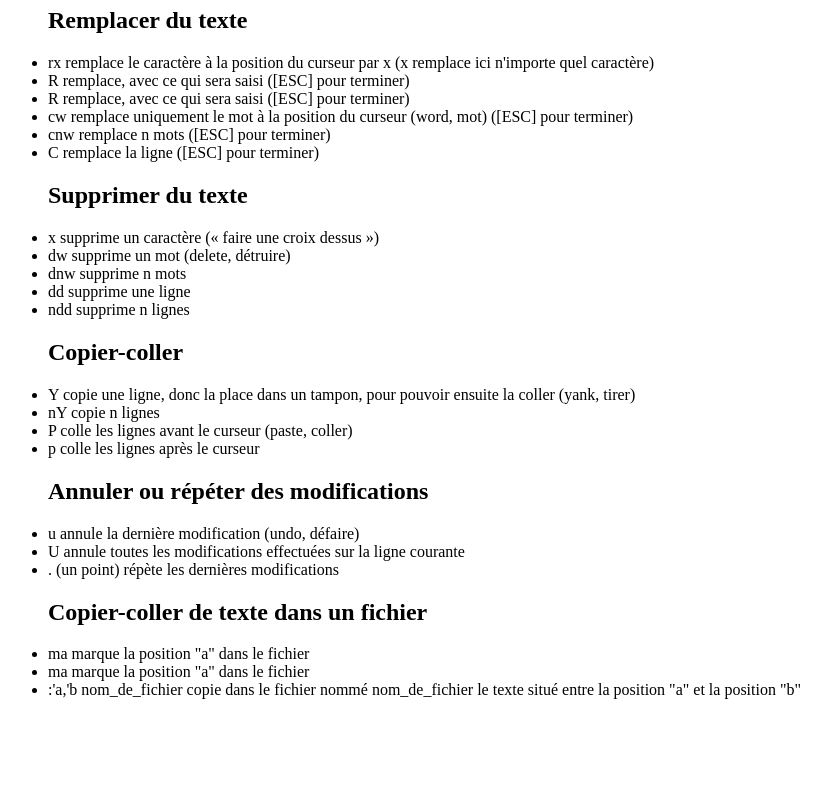
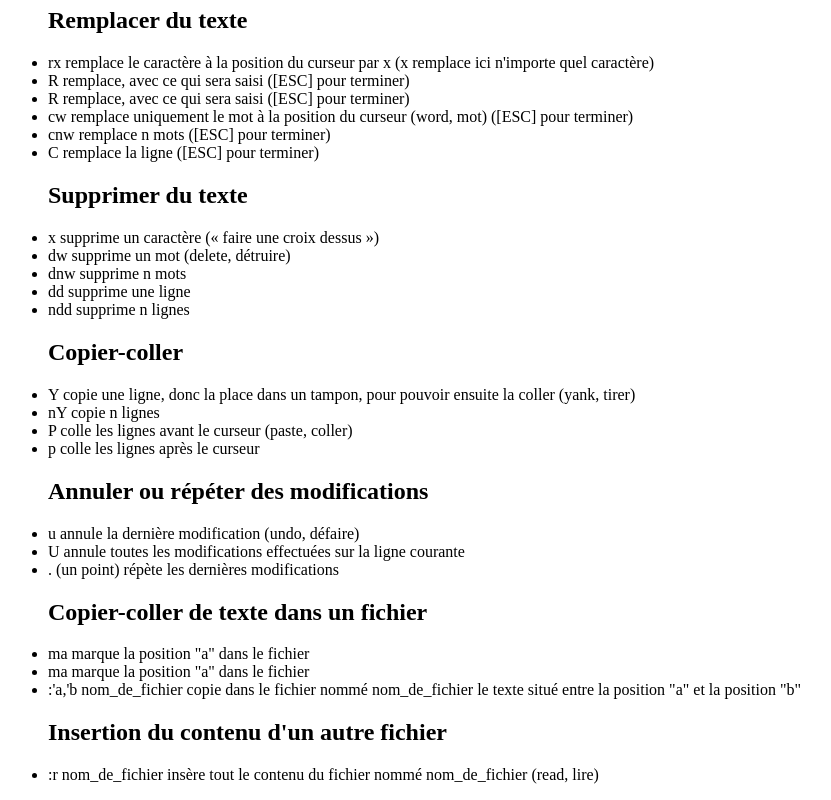
Before and after one commit to kikim5959/VIM, a plain HTML site: page akim.html in a window 1280 px wide. Shown: the part 821-1621 px from the top of the page, without its empty margins (0-831 px from the left). Before the commit the page ends 1536 px from the top, so only its background shows below. Drawn offline with Linux system fonts and the light colour scheme.

Commit message:
8eme paragraphe

```diff
--- a/akim.html
+++ b/akim.html
@@ -203,6 +203,26 @@
 
 
 
+                              <!-- 8eme paragraphe -->
+
+
+
+                                      <h2>Insertion du contenu d'un autre fichier</h2>
+
+
+
+                                              <li>:r nom_de_fichier
+    insère tout le contenu du fichier nommé nom_de_fichier (read, lire)</li>
+
+
+
+
+
+
+
+
+
+
 
     </body>
 
```
